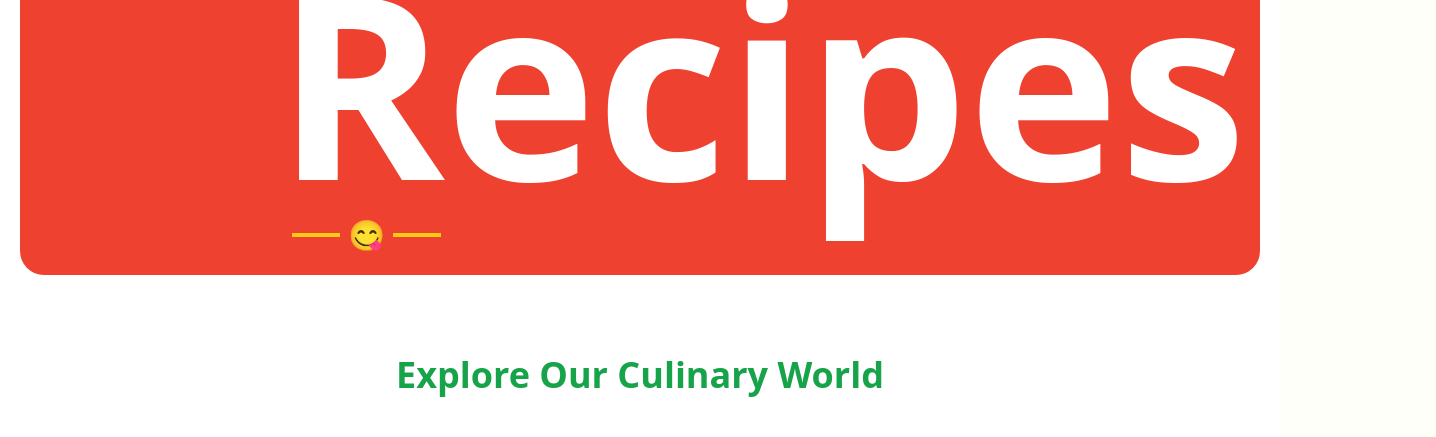
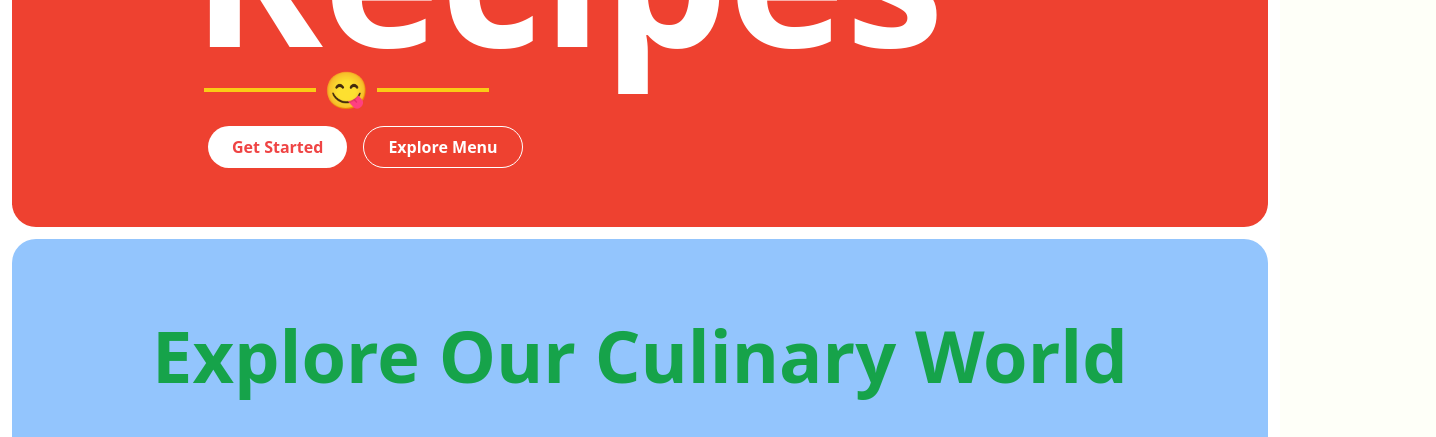
Before and after one commit to Prateeksingchn/Recipe-Ranch, a React (Vite) app: page / in a window 1280 px wide. Shown: the part 558-995 px from the top of the page, 1436 px wide, since content can reach past the window. Built offline with nearby package versions, Linux system fonts and the light colour scheme; grey boxes are pictures that could not be loaded.

Commit message:
fix the layout of heroSection and exploreSection

```diff
--- a/src/App.jsx
+++ b/src/App.jsx
@@ -20,7 +20,7 @@ const App = () => {
     }, []);
 
     return (
-        <div className="w-full m-auto p-5 bg-white ">
+        <div className="w-full m-auto p-3 bg-white ">
             <Nav />
 
             <Routes>
--- a/src/components/Home/ExploreSection.jsx
+++ b/src/components/Home/ExploreSection.jsx
@@ -8,13 +8,13 @@ const ExploreSection = () => {
 
   return (
     <motion.section
-      className="py-20 px-6"
+      className="py-20 px-6 bg-blue-300 rounded-3xl my-3"
       initial={{ opacity: 0 }}
       animate={{ opacity: 1 }}
       transition={{ duration: 0.8 }}
     >
       <div className="container mx-auto">
-        <h2 className="text-4xl font-bold text-green-600 mb-12 text-center">
+        <h2 className="text-7xl font-bold text-green-600 mb-12 text-center">
           Explore Our Culinary World
         </h2>
         <div className="grid grid-cols-1 md:grid-cols-2 lg:grid-cols-3 gap-8">
--- a/src/components/Home/HeroSection.jsx
+++ b/src/components/Home/HeroSection.jsx
@@ -3,16 +3,16 @@ import { motion } from "framer-motion";
 
 const HeroSection = ({ searchQuery, setSearchQuery }) => {
   return (
-    <section className="min-h-[calc(100vh-4rem)] flex items-center justify-center px-[200px]  bg-[#EE4130] text-white rounded-b-3xl">
+    <section className="min-h-[calc(95vh-4rem)] flex items-center justify-center bg-[#EE4130] text-white rounded-b-3xl pb-5">
       <motion.div
-        className="container mx-auto  gap-12 px-14 pr-72"
+        className="container mx-auto px-4 lg:px-0"
         initial={{ opacity: 0, y: 50 }}
         animate={{ opacity: 1, y: 0 }}
         transition={{ duration: 0.8 }}
       >
-        <div className="lg:w-1/2 space-y-8 ">
+        <div className="max-w-4xl mx-auto space-y-4 text-start -mt-5 ">
           <motion.h1
-            className="text-5xl lg:text-[16rem] lg:leading-[13rem] text-uppercase font-extrabold leading-tight w-full text-center"
+            className="text-5xl lg:text-[12.4rem] lg:leading-[10.5rem] font-extrabold leading-tight"
             initial={{ opacity: 0, y: -20 }}
             animate={{ opacity: 1, y: 0 }}
             transition={{ delay: 0.2, duration: 0.8 }}
@@ -20,30 +20,28 @@ const HeroSection = ({ searchQuery, setSearchQuery }) => {
             Discover <br />Delicious<br />Recipes
           </motion.h1>
           <motion.div
-            className="flex items-center m-4"
+            className="flex items-center justify-start ml-3 "
             initial={{ opacity: 0, y: 20 }}
             animate={{ opacity: 1, y: 0 }}
             transition={{ delay: 0.4, duration: 0.8 }}
           >
-            <div className="w-12 h-1 bg-yellow-400 mr-2"></div>
-            <span className="text-3xl">😋</span>
-            <div className="w-12 h-1 bg-yellow-400 ml-2"></div>
+            <div className="w-28 h-1 bg-yellow-400 mr-2"></div>
+            <span className="text-4xl">😋</span>
+            <div className="w-28 h-1 bg-yellow-400 ml-2"></div>
           </motion.div>
-          {/* <motion.div
-            className="flex items-center space-x-4 m-4"
+          <motion.div
+            className="flex justify-start space-x-4 ml-4 mt-5"
             initial={{ opacity: 0, y: 20 }}
             animate={{ opacity: 1, y: 0 }}
             transition={{ delay: 0.6, duration: 0.8 }}
           >
-            <div className="flex space-x-4">
             <button className="bg-white text-red-500 px-6 py-2 rounded-full hover:bg-yellow-400 transition-colors font-semibold">
               Get Started
             </button>
             <button className="bg-transparent text-white px-6 py-2 rounded-full border border-white hover:bg-white hover:text-red-500 transition-colors font-semibold">
               Explore Menu
             </button>
-            </div>
-          </motion.div> */}
+          </motion.div>
         </div>
       </motion.div>
     </section>
```
Lines whose indentation alone changed are shown as unchanged.
